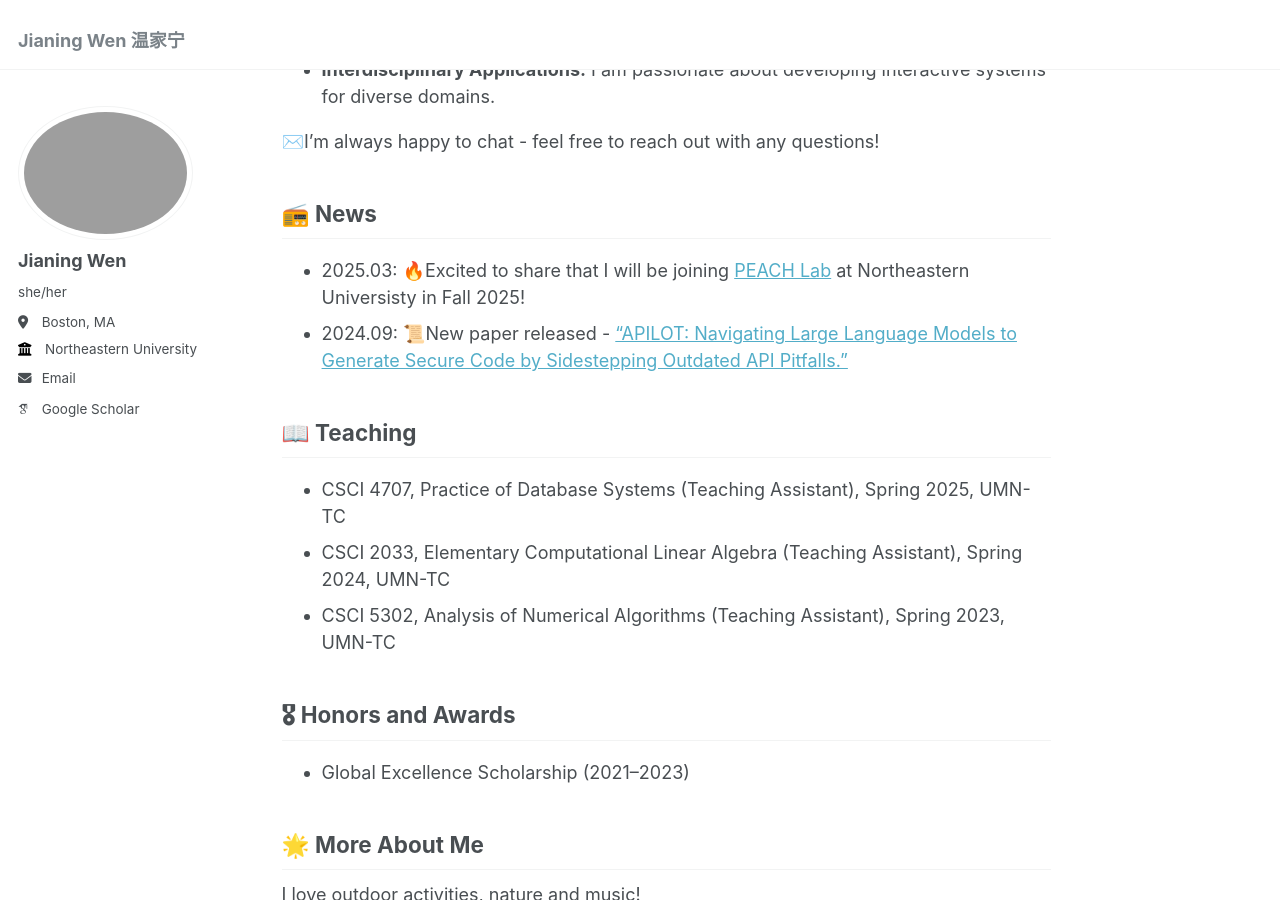
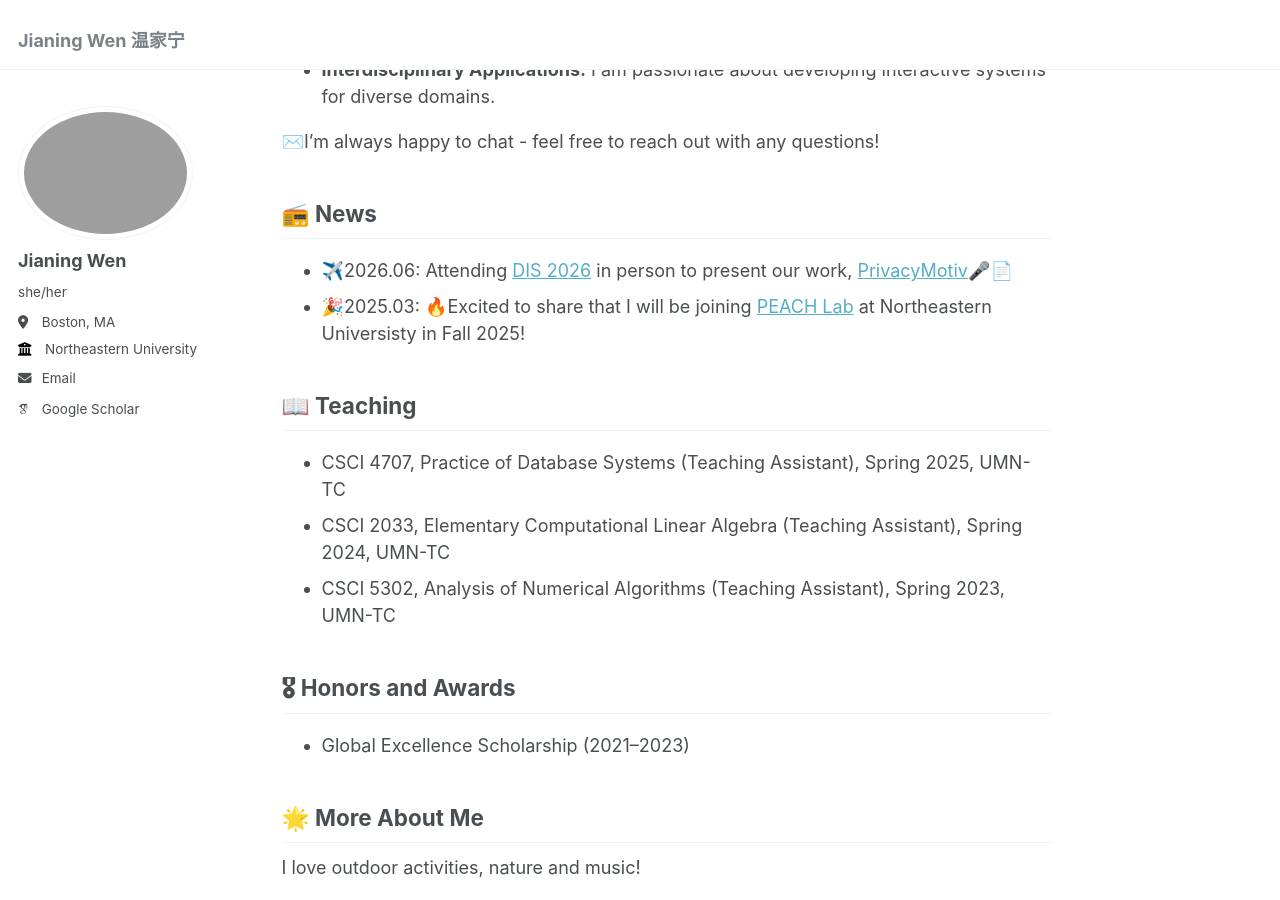
Before and after one commit to JianingWen/JianingWen.github.io, a Jekyll site: the page built from _pages/about.md, in a window 1280 px wide and 900 px high, scrolled down 690 px. Built offline with Jekyll 4.4.1, drawn with Linux system fonts in a browser that asks for light colours; some web fonts are replaced.

```diff
--- a/_config.yml
+++ b/_config.yml
@@ -13,7 +13,8 @@ title_separator          : "-"
 name                     : &name "Jianing Wen"
 description              : &description "personal description"
 url                      : https://jianingwen.github.io # the base hostname & protocol for your site e.g. "https://mmistakes.github.io"
-baseurl                  : "" # the subpath of your site, e.g. "/blog"
+linkedin                 : https://www.linkedin.com/in/jianing-wen-/
+# baseurl                  : "" # the subpath of your site, e.g. "/blog"
 # repository               : "academicpages/academicpages.github.io"
 
 # Site Author - The following control what appear as part of the author content on the side bar.
--- a/_pages/about.md
+++ b/_pages/about.md
@@ -24,8 +24,9 @@ My current research lies at the intersection of Human-Computer Interaction (HCI)
 
 📻 News
 ------
-- 2025.03: 🔥Excited to share that I will be joining [PEACH Lab](https://peach.codes/) at Northeastern Universisty in Fall 2025!
-- 2024.09: 📜New paper released - ["APILOT: Navigating Large Language Models to Generate Secure Code by Sidestepping Outdated API Pitfalls."](https://arxiv.org/abs/2409.16526)
+- ✈️2026.06: Attending [DIS 2026](https://dis.acm.org/2026/) in person to present our work, [PrivacyMotiv](https://doi.org/10.1145/3800645.3813014)🎤📄
+- 🎉2025.03: 🔥Excited to share that I will be joining [PEACH Lab](https://peach.codes/) at Northeastern Universisty in Fall 2025!
+<!-- - 2024.09: 📜New paper released - ["APILOT: Navigating Large Language Models to Generate Secure Code by Sidestepping Outdated API Pitfalls."](https://arxiv.org/abs/2409.16526) -->
 
 
 📖 Teaching
```
